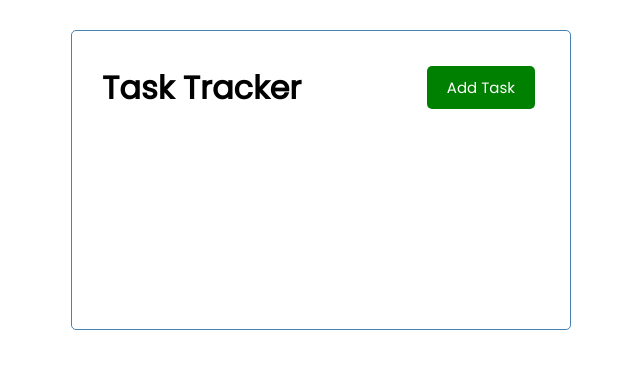
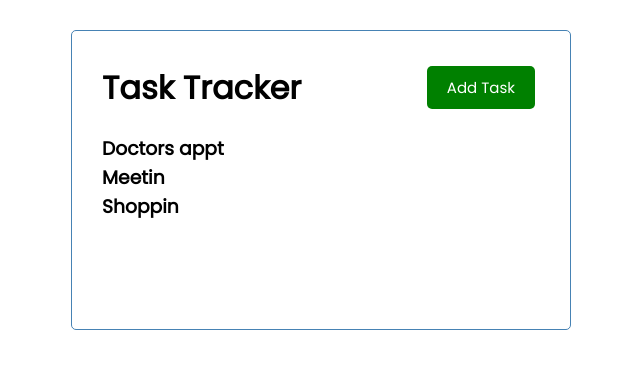
Before and after one commit to jamestheengineer/webdev-playground, a Vue app in the folder vue-traversy/vue-task-tracker/vue-crash-2021/: page / in a window 1280 px wide. Shown: the top 368 px of the page, without its empty margins (319-959 px from the left). Built offline with nearby package versions, Linux system fonts and the light colour scheme.

Commit message:
Show the list of tasks

```diff
--- a/vue-traversy/vue-task-tracker/vue-crash-2021/src/App.vue
+++ b/vue-traversy/vue-task-tracker/vue-crash-2021/src/App.vue
@@ -1,16 +1,19 @@
 <template>
   <div class="container">
     <Header title="Task Tracker" />
+    <Tasks :tasks="tasks" />
   </div>
 </template>
 
 <script>
 import Header from './components/Header'
+import Tasks from './components/Tasks'
 
 export default {
   name: 'App',
   components: {
     Header,
+    Tasks,
   },
   data() {
     return {
@@ -27,7 +30,7 @@
       },
       {
         id: 2,
-        text: 'Meetin ',
+        text: 'Meetin',
         day: 'March 5st at 5:30pm',
         reminder: true,
       },
--- /dev/null
+++ b/vue-traversy/vue-task-tracker/vue-crash-2021/src/components/Tasks.vue
@@ -0,0 +1,14 @@
+<template>
+    <div :key="task.id" v-for="task in tasks">
+        <h3>{{ task.text }} </h3>
+    </div>
+</template>
+
+<script>
+    export default {
+        name: 'Tasks',
+        props: {
+            tasks: Array
+        }
+    }
+</script>
```
